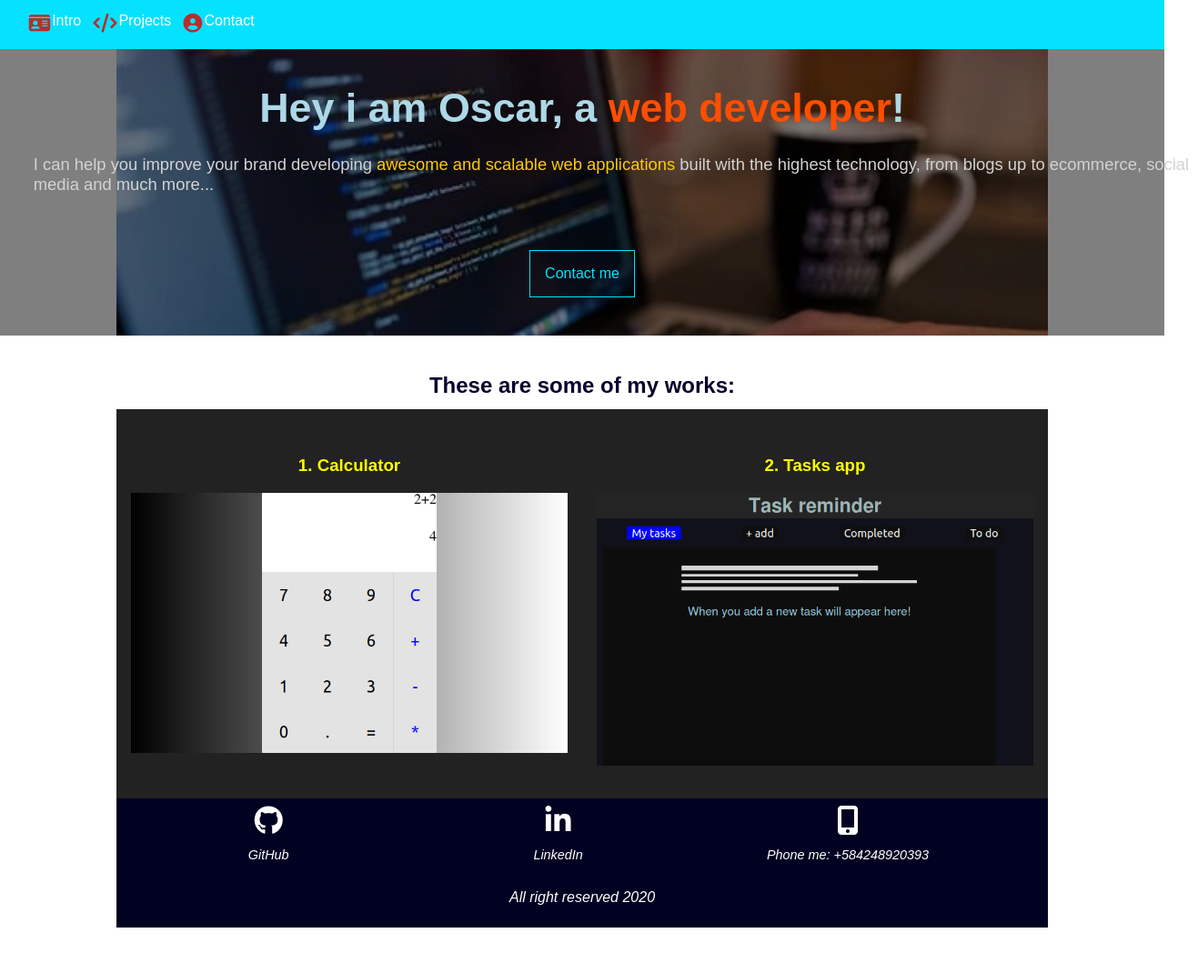
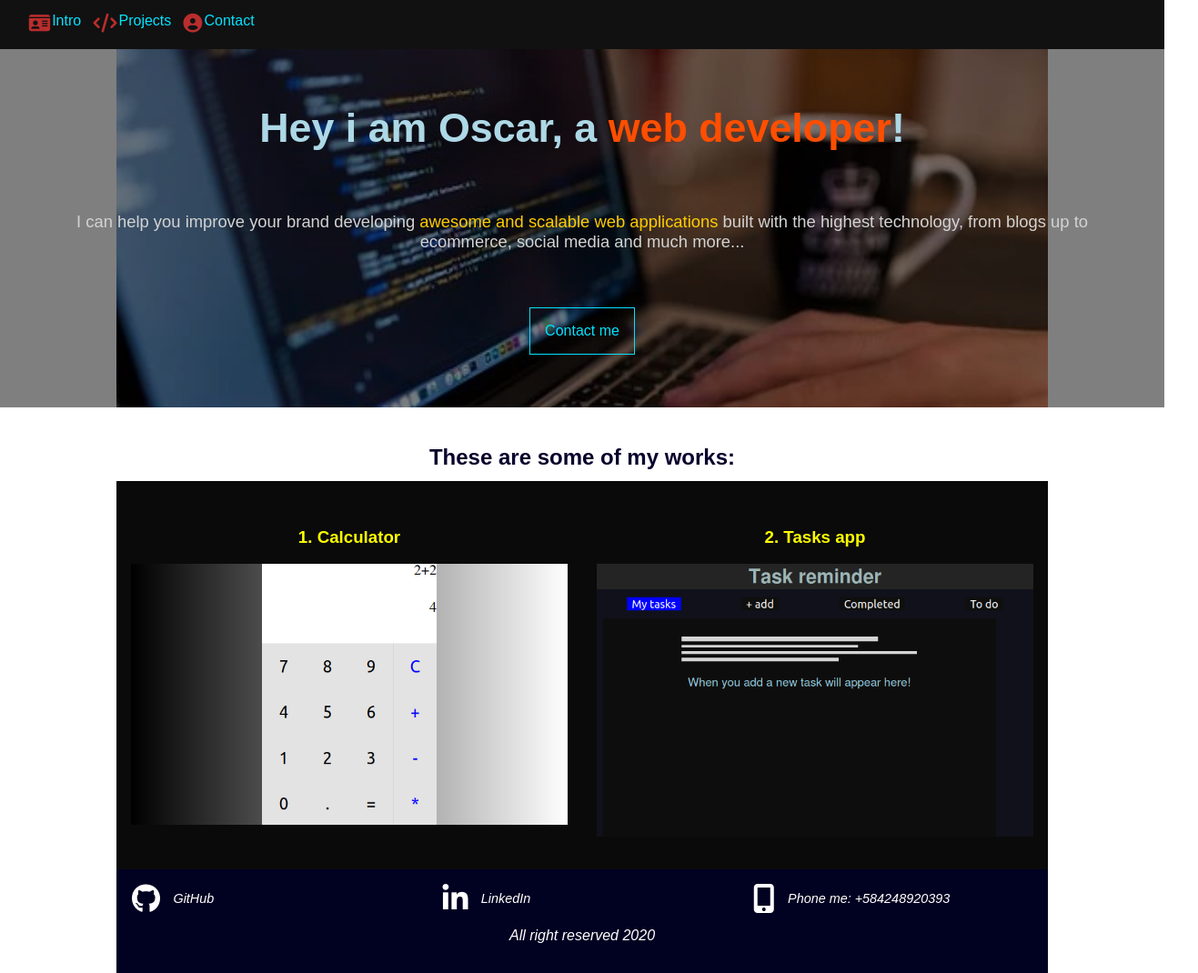
Before and after one commit to RdgzLpz/port, a plain HTML site: page index.html in a window 1280 px wide. Shown: the part 5-1075 px from the top of the page at 91% size, 1317 px wide, since content can reach past the window. Before the commit the page ends 1025 px from the top, so only its background shows below. Drawn offline with Linux system fonts and the light colour scheme.

Commit message:
did a lot of settings

```diff
--- a/index.css
+++ b/index.css
@@ -17,9 +17,9 @@ nav {
     top: 0;
     right: 0;
     left: 0;
-    width: 100vw;
+    width: 100%;
     height: 3.7em;
-    background: var(--base-color);
+    background: rgb(17, 17, 17);
 }
 nav ul {
     display: flex;
@@ -29,10 +29,13 @@ nav ul {
 nav li {
     list-style: none;
 }
+nav li i {
+    color: var(--secondary-color-one);
+}
 nav li a {
     margin: 0;
     padding: 0;
-    color: #FFF;
+    color: var(--base-color);
     text-decoration: none;
 }
 nav li a:hover {
@@ -44,9 +47,8 @@ main {
 #main-intro-container {
     padding: 0;
     max-width: 1024px;
-    height: auto;
     background-image: url('./img/main-image.webp');
-    background-size: 100%;
+    background-size: cover;
     background-repeat: no-repeat;
 }
 #main-intro {
@@ -54,6 +56,7 @@ main {
     display: flex;
     flex-direction: column;
     width: 100vw;
+    height: 35em;
     background: rgb(0, 0, 0, .5);
 }
 #main-h1 {
@@ -66,8 +69,10 @@ main {
     color: var(--secondary-color-two);
 }
 #main-intro p {
+    margin: 0 .3em;
     padding-bottom: 2em;
-    width: 100%;
+    font-size: 1.3rem;
+    text-align: center;
     color: lightgray;
 }
 #main-intro span {
@@ -93,7 +98,7 @@ main h2 {
 }
 section {
     padding: 2em 0;
-    background: rgb(34, 34, 34);
+    background: rgb(10, 10, 10);
 }
 img {
     max-width: 420px;
@@ -101,10 +106,19 @@ img {
 footer {
     background: rgb(1, 1, 34);
 }
-
+.networks {
+    display: flex;
+}
 footer a {
         color: #FFF;
         text-decoration: none;
+}
+footer i {
+    color: #FFF;
+}
+address p {
+    text-align: center;
+    color: #FFF;
 }
 @media screen and (min-width:320px) {
      .first-navbar {
@@ -130,17 +144,14 @@ footer a {
     nav ul li {
         margin: 0 .25em;
     }
-    h1 {
-        margin: .7em 0 0 0;
-        padding: 1em 0;
-        height: 10%;
-        text-align: center;
+    #main-intro {
+        height: 40em;
+    }
+    #main-h1 {
+        margin: 1em;
     }
     h2 {
         margin-top: 1.2em;
-    }
-    #main-intro p {
-        margin: 0 1em;
     }
     section {
         display: flex;
@@ -153,17 +164,10 @@ footer a {
     }
     footer address {
         margin: auto;
-        padding: .5em;
+        padding: 1em 0;
         color: #FFF;
     }
-    address p {
-        text-align: center;
-    }
-    .networks {
-        display: flex;
-    }
     .contact-box {
-        margin: 0 .5em;
         display: flex;
         flex-direction: column;
         align-items: center;
@@ -175,6 +179,9 @@ footer a {
     }
 }
 @media screen and (min-width:480px) {
+    #main-intro {
+        height: 30em;
+    }
     .single-project {
         margin: 0 1.7em;
     }
@@ -200,6 +207,12 @@ footer a {
     nav li a {
         padding: .1em;
     }
+    #main-intro {
+        height: 25em;
+    }
+    #main-h1 {
+        margin: 1.5em 0;
+    }
     #main-intro p {
         margin: 0 2em;
     }
@@ -211,11 +224,23 @@ footer a {
     .single-project {
         margin: 0 1em;
     }
-
+    .contact-box {
+        flex-direction: row;
+    }
+    .networks {
+        flex-direction: row;
+        justify-content: space-around;
+    }
+    .contact-box p {
+        margin: 0 0 0 1em;
+    }
 }
 @media screen and (min-width: 1024px) {
     .container {
         max-width: 1024px;
         margin: 0 auto;
     }
+    #main-intro {
+        height: 25em;
+    }
 }
```
Also changed, not shown: index.html (indentation only).
